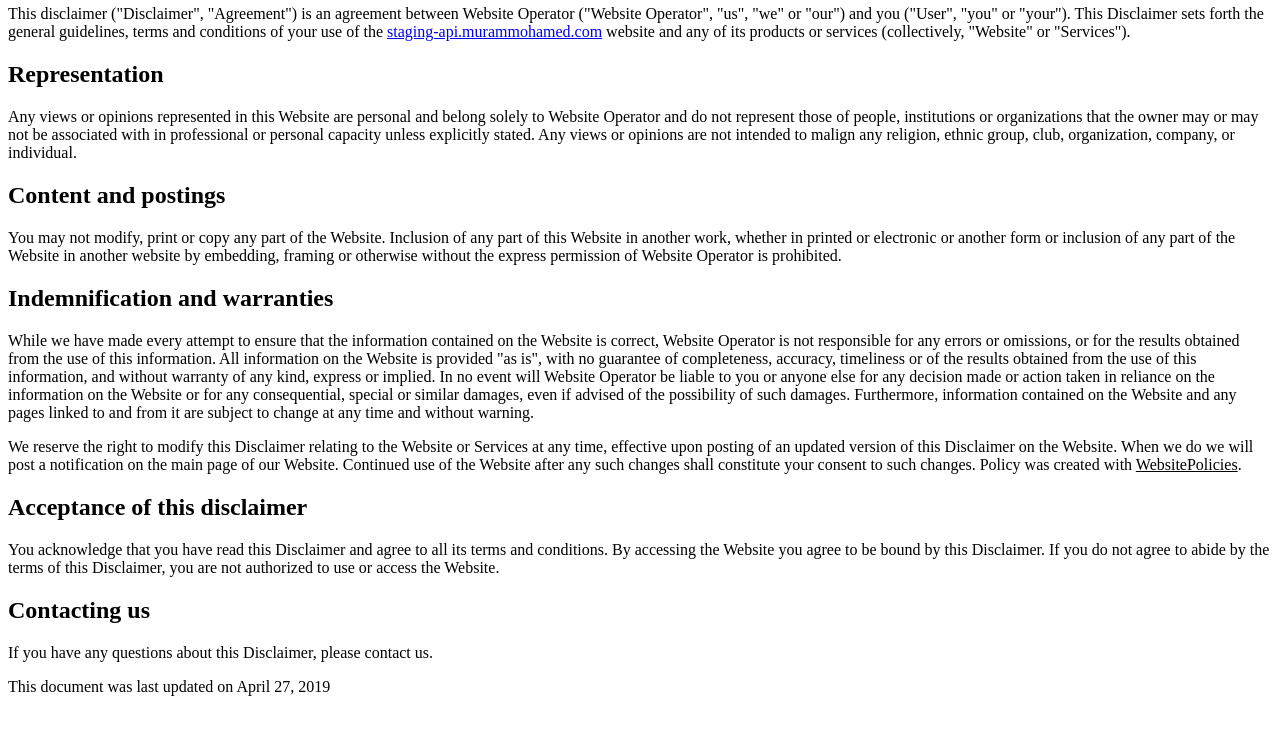
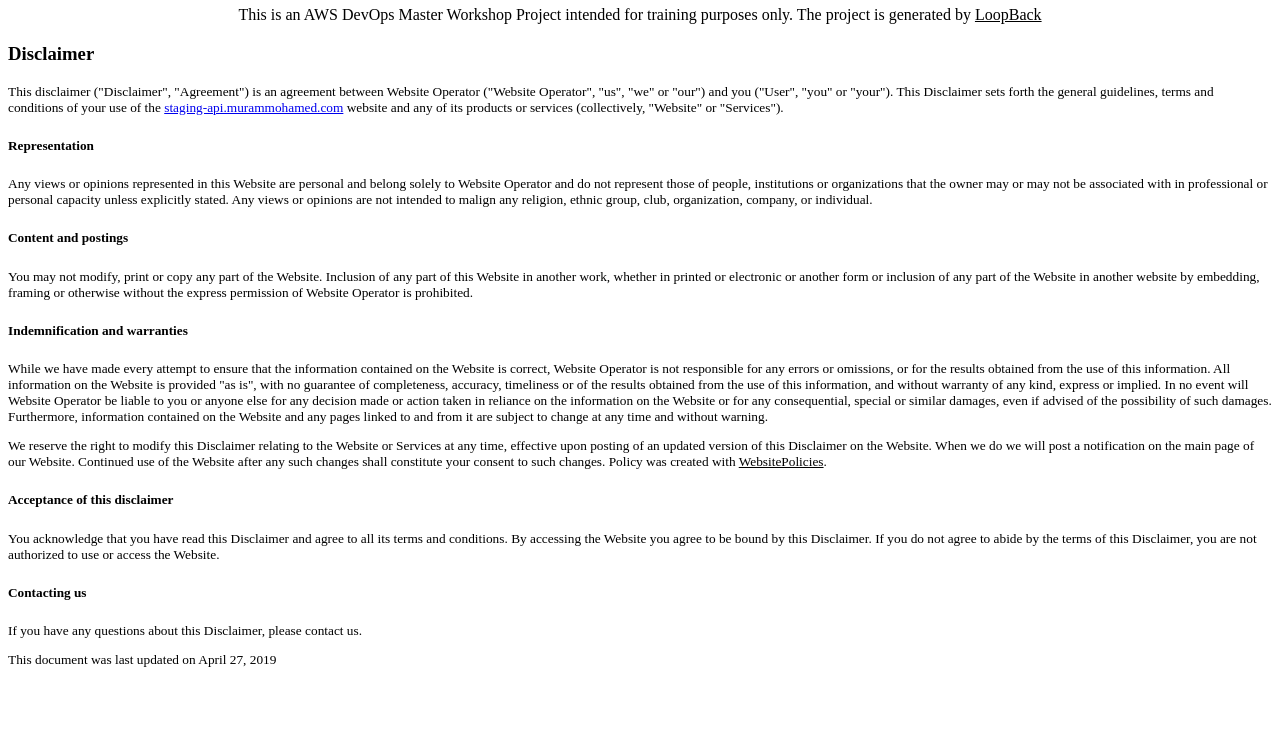
Before and after one commit to muram/awsdevops-api, a website: page client/index.html in a window 1280 px wide. Shown: the part 61-800 px from the top of the page. Drawn offline with Linux system fonts and the light colour scheme.

Commit message:
minor page updates

```diff
--- a/client/index.html
+++ b/client/index.html
@@ -1,49 +1,85 @@
-<h1>Disclaimer</h1>
+<center>
+  <h1>AWS DevOps API 🚀</h1>
+</center>
 
+<center>
+  <p>This is an AWS DevOps Master Workshop Project intended for training purposes only. The project is generated by <a
+      style="color:inherit" target="_blank" title="Loopback" href="https://loopback.io"> LoopBack</a>
+  </p>
+</center>
+
+<h3>Disclaimer</h3>
+
+
+<small>
   <p>This disclaimer (&quot;Disclaimer&quot;, &quot;Agreement&quot;) is an agreement between Website Operator
     (&quot;Website Operator&quot;, &quot;us&quot;, &quot;we&quot; or &quot;our&quot;) and you (&quot;User&quot;,
-  &quot;you&quot; or &quot;your&quot;). This Disclaimer sets forth the general guidelines, terms and conditions of your
+    &quot;you&quot; or &quot;your&quot;). This Disclaimer sets forth the general guidelines, terms and conditions of
+    your
     use of the <a target="_blank" rel="nofollow"
       href="https://staging-api.murammohamed.com">staging-api.murammohamed.com</a> website and any of its products or
     services (collectively, &quot;Website&quot; or &quot;Services&quot;).</p>
+</small>
 
-<h2>Representation</h2>
+<h5>Representation</h5>
 
+<small>
   <p>Any views or opinions represented in this Website are personal and belong solely to Website Operator and do not
     represent those of people, institutions or organizations that the owner may or may not be associated with in
     professional or personal capacity unless explicitly stated. Any views or opinions are not intended to malign any
     religion, ethnic group, club, organization, company, or individual.</p>
+</small>
 
-<h2>Content and postings</h2>
+<h5>Content and postings</h5>
 
+<small>
   <p>You may not modify, print or copy any part of the Website. Inclusion of any part of this Website in another work,
     whether in printed or electronic or another form or inclusion of any part of the Website in another website by
-  embedding, framing or otherwise without the express permission of Website Operator is prohibited. <h2>Indemnification
-    and warranties</h2>
+    embedding, framing or otherwise without the express permission of Website Operator is prohibited. </p>
+</small>
 
+
+<h5>
+  Indemnification
+  and warranties</h5>
+
+<small>
   <p>While we have made every attempt to ensure that the information contained on the Website is correct, Website
     Operator is not responsible for any errors or omissions, or for the results obtained from the use of this
     information. All information on the Website is provided &quot;as is&quot;, with no guarantee of completeness,
-    accuracy, timeliness or of the results obtained from the use of this information, and without warranty of any kind,
+    accuracy, timeliness or of the results obtained from the use of this information, and without warranty of any
+    kind,
     express or implied. In no event will Website Operator be liable to you or anyone else for any decision made or
     action taken in reliance on the information on the Website or for any consequential, special or similar damages,
-    even if advised of the possibility of such damages. Furthermore, information contained on the Website and any pages
+    even if advised of the possibility of such damages. Furthermore, information contained on the Website and any
+    pages
     linked to and from it are subject to change at any time and without warning.</p>
+</small>
 
+<small>
   <p>We reserve the right to modify this Disclaimer relating to the Website or Services at any time, effective upon
-    posting of an updated version of this Disclaimer on the Website. When we do we will post a notification on the main
+    posting of an updated version of this Disclaimer on the Website. When we do we will post a notification on the
+    main
     page of our Website. Continued use of the Website after any such changes shall constitute your consent to such
     changes. Policy was created with <a style="color:inherit" target="_blank" title="Disclaimer generator"
       href="https://www.websitepolicies.com/blog/write-blog-disclaimer">WebsitePolicies</a>.</p>
+</small>
 
-  <h2>Acceptance of this disclaimer</h2>
+<h5>Acceptance of this disclaimer</h5>
 
+<small>
   <p>You acknowledge that you have read this Disclaimer and agree to all its terms and conditions. By accessing the
-    Website you agree to be bound by this Disclaimer. If you do not agree to abide by the terms of this Disclaimer, you
+    Website you agree to be bound by this Disclaimer. If you do not agree to abide by the terms of this Disclaimer,
+    you
     are not authorized to use or access the Website.</p>
+</small>
 
-  <h2>Contacting us</h2>
+<h5>Contacting us</h5>
 
+<small>
   <p>If you have any questions about this Disclaimer, please contact us.</p>
+</small>
 
+<small>
   <p>This document was last updated on April 27, 2019</p>
+</small>
--- a/server/component-config.json
+++ b/server/component-config.json
@@ -3,8 +3,8 @@
     "mountPath": "/explorer",
     "generateOperationScopedModels": true,
     "apiInfo": {
-      "title": "AWS DevOps API",
-      "description": "This is an AWS DevOps Master Workshop Project intended for training purposes only. The project is generated by LoopBack. DISCLAIMER: https://www.websitepolicies.com/policies/view/7rQCkn99"
+      "title": "User API",
+      "description": "manage clients (users) from within your application."
     }
   }
 }
```
Lines whose indentation alone changed are shown as unchanged.
